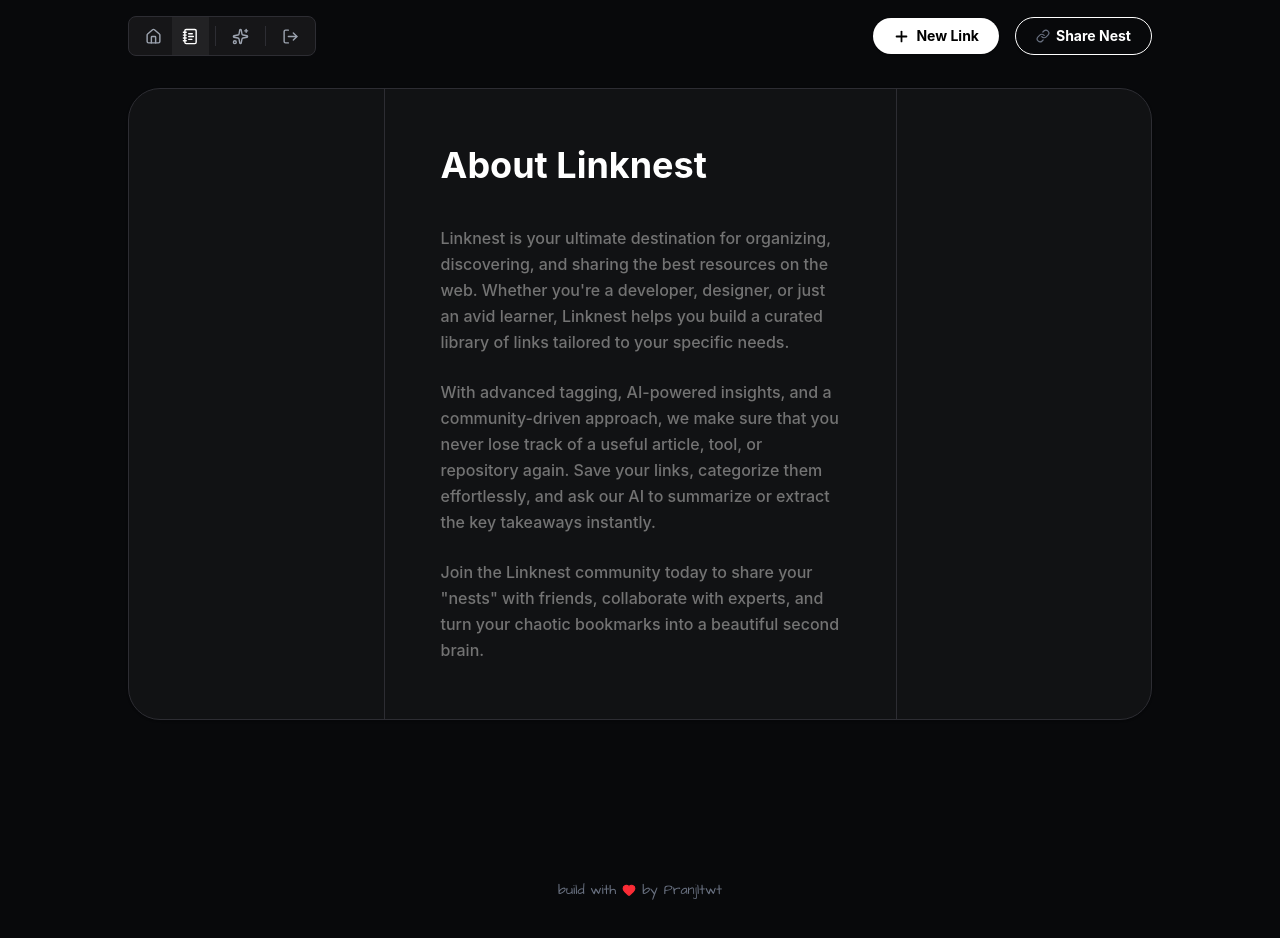
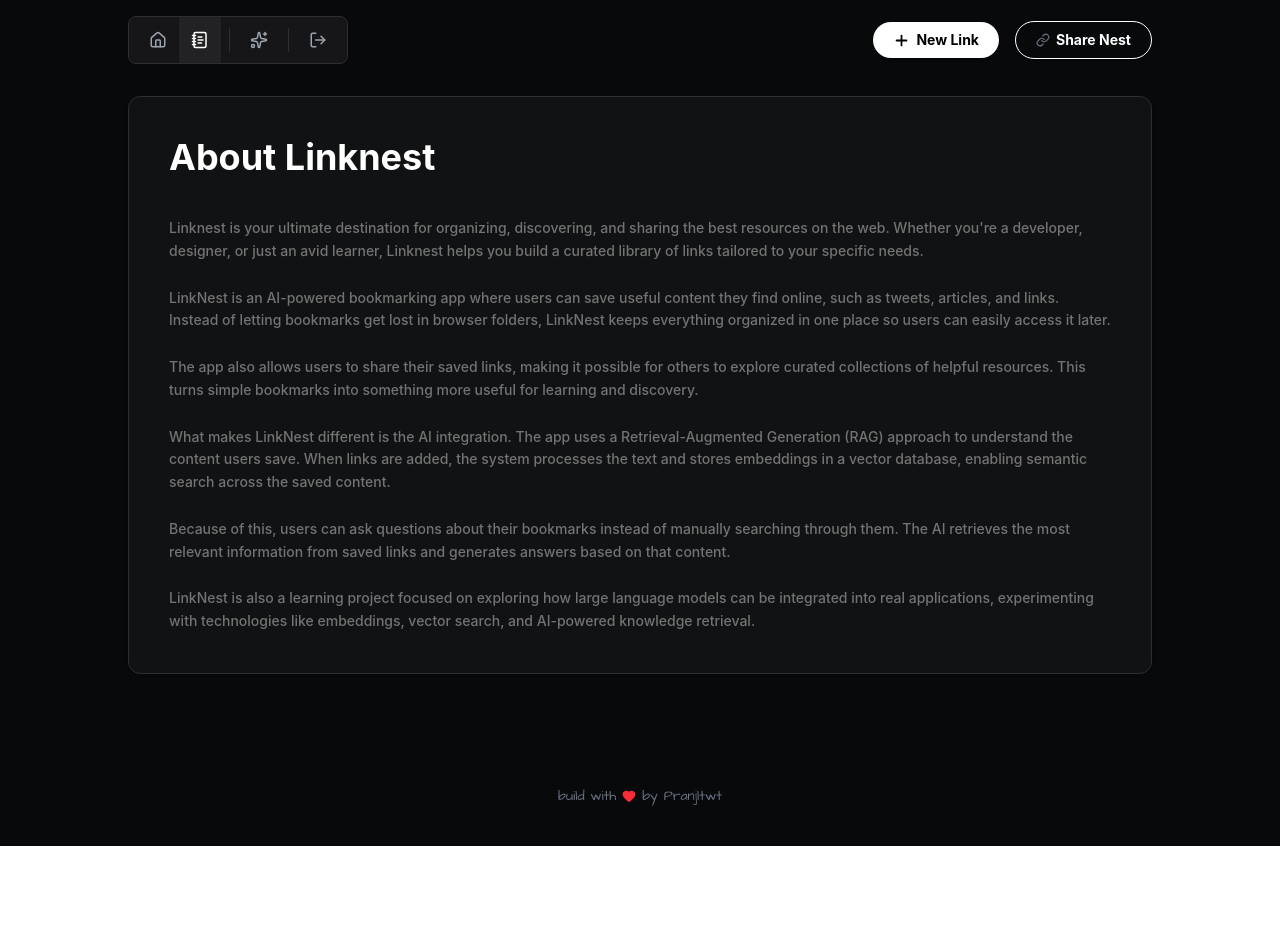
Before and after one commit to Pranjl7/Linknest, a React (Vite) app in the folder frontend/: page /about in a window 1280 px wide. After the commit the page ends 846 px from the top, so only its background shows below. Built offline with nearby package versions, Linux system fonts and the light colour scheme.

Commit message:
fix: restore user's original axios API fetching logic and custom detailed About page design from local history

```diff
--- a/frontend/src/components/TopBar.tsx
+++ b/frontend/src/components/TopBar.tsx
@@ -11,29 +11,29 @@
   return (
     <header className="flex items-center justify-between mb-8 pt-2">
       {/* Top Left Navigation */}
-      <nav className="flex items-center h-10 rounded-lg bg-white dark:bg-[#161618] border border-gray-200 dark:border-[#2d2d33] overflow-hidden shadow-sm dark:shadow-none transition-colors duration-300">
-        <div className="flex items-center px-1.5 h-full">
+      <nav className="flex items-center h-12 rounded-lg bg-white dark:bg-[#161618] border border-gray-200 dark:border-[#2d2d33] overflow-hidden shadow-sm dark:shadow-none transition-colors duration-300">
+        <div className="flex items-center px-2 h-full">
           <Link
             to="/"
-            className={`px-2.5 h-full hover:text-gray-900 dark:hover:text-white hover:bg-black/5 dark:hover:bg-white/5 transition-colors flex items-center justify-center cursor-pointer ${location.pathname === "/" ? "text-gray-900 dark:text-white bg-black/5 dark:bg-white/5" : "text-gray-400 dark:text-[#9ca3af]"}`}
+            className={`px-3 h-full hover:text-gray-900 dark:hover:text-white hover:bg-black/5 dark:hover:bg-white/5 transition-colors flex items-center justify-center cursor-pointer ${location.pathname === "/" ? "text-gray-900 dark:text-white bg-black/5 dark:bg-white/5" : "text-gray-400 dark:text-[#9ca3af]"}`}
           >
-            <Home size={17} />
+            <Home size={18} />
           </Link>
           <Link
             to="/about"
-            className={`px-2.5 h-full hover:text-gray-900 dark:hover:text-white hover:bg-black/5 dark:hover:bg-white/5 transition-colors flex items-center justify-center cursor-pointer ${location.pathname === "/about" ? "text-gray-900 dark:text-white bg-black/5 dark:bg-white/5" : "text-gray-400 dark:text-[#9ca3af]"}`}
+            className={`px-3 h-full hover:text-gray-900 dark:hover:text-white hover:bg-black/5 dark:hover:bg-white/5 transition-colors flex items-center justify-center cursor-pointer ${location.pathname === "/about" ? "text-gray-900 dark:text-white bg-black/5 dark:bg-white/5" : "text-gray-400 dark:text-[#9ca3af]"}`}
           >
-            <NotebookText size={17} />
+            <NotebookText size={18} />
           </Link>
         </div>
 
-        <div className="w-px h-5 bg-gray-200 dark:bg-[#2d2d33] transition-colors duration-300"></div>
+        <div className="w-px h-6 bg-gray-200 dark:bg-[#2d2d33] transition-colors duration-300"></div>
 
-        <div className="flex items-center px-1.5 h-full">
+        <div className="flex items-center px-2 h-full">
           <NavLink
             to={"/chatbot"}
             className={({ isActive }) =>
-              `px-2.5 h-full hover:text-blue-500 dark:hover:text-blue-400 hover:bg-black/5 dark:hover:bg-white/5 transition-colors flex items-center justify-center group cursor-pointer ${
+              `px-3 h-full hover:text-blue-500 dark:hover:text-blue-400 hover:bg-black/5 dark:hover:bg-white/5 transition-colors flex items-center justify-center group cursor-pointer ${
                 isActive
                   ? "text-gray-900 dark:text-white bg-black/5 dark:bg-white/5"
                   : "text-gray-400 dark:text-[#9ca3af]"
@@ -42,20 +42,20 @@
             aria-label="Ask AI"
           >
             <Sparkles
-              size={17}
+              size={18}
               className="transition-transform duration-300 group-hover:scale-110"
             />
           </NavLink>
         </div>
 
-        <div className="w-px h-5 bg-gray-200 dark:bg-[#2d2d33] transition-colors duration-300"></div>
+        <div className="w-px h-6 bg-gray-200 dark:bg-[#2d2d33] transition-colors duration-300"></div>
 
-        <div className="flex items-center px-1.5 h-full">
+        <div className="flex items-center px-2 h-full">
           <button
-            className="px-2.5 h-full text-gray-400 dark:text-[#9ca3af] hover:text-red-500 dark:hover:text-red-400 hover:bg-black/5 dark:hover:bg-white/5 transition-colors flex items-center justify-center group cursor-pointer"
+            className="px-3 h-full text-gray-400 dark:text-[#9ca3af] hover:text-red-500 dark:hover:text-red-400 hover:bg-black/5 dark:hover:bg-white/5 transition-colors flex items-center justify-center group cursor-pointer"
             aria-label="Logout"
           >
-            <LogOut size={17} className="transition-transform duration-300 group-hover:scale-110" />
+            <LogOut size={18} className="transition-transform duration-300 group-hover:scale-110" />
           </button>
         </div>
       </nav>
--- a/frontend/src/pages/About.tsx
+++ b/frontend/src/pages/About.tsx
@@ -1,28 +1,33 @@
 export function About() {
   return (
-    <div className="w-full flex justify-center pb-32">
-      <div className="border border-[#2d2d33] rounded-[2rem] w-full min-h-[550px] flex overflow-hidden bg-[#111214] shadow-sm">
-        {/* Left Column (empty) */}
-        <div className="hidden md:block w-1/4 border-r border-[#2d2d33]"></div>
+    <div className="w-full flex pb-20">
+      <div className="border border-[#2d2d33] rounded-xl w-full min-h-[550px] flex overflow-hidden bg-[#111214] shadow-sm">
 
         {/* Middle Column (Content) */}
-        <div className="w-full md:w-2/4 p-10 md:p-14 flex flex-col items-start text-left">
+        <div className="w-full p-10 flex flex-col items-start text-left">
           <h1 className="text-4xl text-white font-bold mb-10 w-full text-left">About Linknest</h1>
-          <div className="text-neutral-500 text-base md:text-md leading-relaxed space-y-6 w-full text-left font-medium">
+          <div className="text-neutral-500 text-sm md:text-md leading-relaxed space-y-6 w-full text-left font-medium">
             <p>
               Linknest is your ultimate destination for organizing, discovering, and sharing the best resources on the web. Whether you're a developer, designer, or just an avid learner, Linknest helps you build a curated library of links tailored to your specific needs.
             </p>
             <p>
-              With advanced tagging, AI-powered insights, and a community-driven approach, we make sure that you never lose track of a useful article, tool, or repository again. Save your links, categorize them effortlessly, and ask our AI to summarize or extract the key takeaways instantly.
+             LinkNest is an AI-powered bookmarking app where users can save useful content they find online, such as tweets, articles, and links. Instead of letting bookmarks get lost in browser folders, LinkNest keeps everything organized in one place so users can easily access it later.
             </p>
             <p>
-              Join the Linknest community today to share your "nests" with friends, collaborate with experts, and turn your chaotic bookmarks into a beautiful second brain.
+              The app also allows users to share their saved links, making it possible for others to explore curated collections of helpful resources. This turns simple bookmarks into something more useful for learning and discovery.
+            </p>
+            <p>
+                What makes LinkNest different is the AI integration. The app uses a Retrieval-Augmented Generation (RAG) approach to understand the content users save. When links are added, the system processes the text and stores embeddings in a vector database, enabling semantic search across the saved content.
+            </p>
+            <p>
+                Because of this, users can ask questions about their bookmarks instead of manually searching through them. The AI retrieves the most relevant information from saved links and generates answers based on that content.
+            </p>
+            <p>
+            LinkNest is also a learning project focused on exploring how large language models can be integrated into real applications, experimenting with technologies like embeddings, vector search, and AI-powered knowledge retrieval.
             </p>
           </div>
         </div>
 
-        {/* Right Column (empty) */}
-        <div className="hidden md:block w-1/4 border-l border-[#2d2d33]"></div>
       </div>
     </div>
   );
--- a/frontend/src/pages/Home.tsx
+++ b/frontend/src/pages/Home.tsx
@@ -1,122 +1,55 @@
-import { LinknestCard, type Tag } from '../components/LinknestCard';
-
-const DUMMY_LINKS = [
-  {
-    id: 1,
-    title: 'AI-Powered Recipe Generator',
-    url: '#',
-    status: 'Public',
-    author: 'Harshit Parmar',
-    type: { name: 'Repository', color: 'orange' } as Tag,
-    tags: [
-      { name: 'React Native', color: 'pink' },
-      { name: 'Python', color: 'purple' },
-      { name: 'TensorFlow', color: 'blue' }
-    ] as Tag[],
-  },
-  {
-    id: 2,
-    title: 'Modern E-Commerce Dashboard',
-    url: '#',
-    status: 'Private',
-    author: 'Sarah Chen',
-    type: { name: 'Design', color: 'blue' } as Tag,
-    tags: [
-      { name: 'Next.js', color: 'green' },
-      { name: 'PostgreSQL', color: 'purple' },
-      { name: 'Tailwind', color: 'pink' }
-    ] as Tag[],
-  },
-  {
-    id: 3,
-    title: 'Open Source UI Component Library',
-    url: '#',
-    status: 'Looking for contributors',
-    author: 'Alex Rivera',
-    type: { name: 'Library', color: 'pink' } as Tag,
-    tags: [
-      { name: 'React', color: 'orange' },
-      { name: 'TypeScript', color: 'blue' },
-      { name: 'Storybook', color: 'purple' }
-    ] as Tag[],
-  },
-  {
-    id: 4,
-    title: 'Decentralized Note-Taking App',
-    url: '#',
-    status: 'Active discussion',
-    author: 'David Kim',
-    type: { name: 'Whitepaper', color: 'purple' } as Tag,
-    tags: [
-      { name: 'Solidity', color: 'pink' },
-      { name: 'React', color: 'blue' },
-      { name: 'IPFS', color: 'green' }
-    ] as Tag[],
-  },
-  {
-    id: 5,
-    title: 'Rust CLI Tool for Image Processing',
-    url: '#',
-    status: 'Seeking code review',
-    author: 'Elena Rostova',
-    type: { name: 'Tool', color: 'green' } as Tag,
-    tags: [
-      { name: 'Rust', color: 'orange' },
-      { name: 'Cargo', color: 'purple' },
-      { name: 'WASM', color: 'blue' }
-    ] as Tag[],
-  },
-  {
-    id: 6,
-    title: 'Serverless Video Transcoding API',
-    url: '#',
-    status: 'Looking for maintainers',
-    author: 'Michael Chang',
-    type: { name: 'API', color: 'pink' } as Tag,
-    tags: [
-      { name: 'AWS Lambda', color: 'orange' },
-      { name: 'FFmpeg', color: 'blue' },
-      { name: 'Node.js', color: 'green' }
-    ] as Tag[],
-  },
-  {
-    id: 7,
-    title: 'Figma to React Code Generator',
-    url: '#',
-    status: 'Active development',
-    author: 'Sophie Martin',
-    type: { name: 'Plugin', color: 'orange' } as Tag,
-    tags: [
-      { name: 'TypeScript', color: 'blue' },
-      { name: 'Babel', color: 'purple' },
-      { name: 'Figma API', color: 'pink' }
-    ] as Tag[],
-  },
-  {
-    id: 8,
-    title: 'Local First Habit Tracker',
-    url: '#',
-    status: 'Looking for contributors',
-    author: 'James Wilson',
-    type: { name: 'App', color: 'blue' } as Tag,
-    tags: [
-      { name: 'React Native', color: 'green' },
-      { name: 'SQLite', color: 'purple' },
-      { name: 'Zustand', color: 'orange' }
-    ] as Tag[],
-  },
-];
+import axios from "axios";
+import { LinknestCard } from "../components/LinknestCard";
+import { useEffect, useState } from "react";
 
 export function Home() {
+  interface tagstype{
+    id: string,
+    title: string,
+  }
+
+  interface useridtype{
+    id: string,
+
+  }
+
+  type contenttype = {
+    status: string;
+    id: string;
+    link: string;
+    type: string;
+    title: string;
+    tags: tagstype[];
+    userid: []
+  };
+  const [contents, setContents] = useState<contenttype[]>([]);
+
+  async function fetchcontent() {
+    try {
+      const response = await axios.get(
+        `${import.meta.env.VITE_API_URL}/content`,
+      );
+      console.log(response.data.message);
+      setContents(response.data.message);
+    } catch (error) {
+      console.log(error);
+      alert("Something went wrong, plz try again later.");
+    }
+  }
+
+  useEffect(() => {
+    fetchcontent();
+  }, []);
+
   return (
-    <main className="grid grid-cols-1 sm:grid-cols-2 lg:grid-cols-3 gap-6 pb-32">
-      {DUMMY_LINKS.map(link => (
+    <main className="grid grid-cols-1 sm:grid-cols-2 lg:grid-cols-3 gap-6 pb-20">
+      {contents.map((link, index) => (
         <LinknestCard
-          key={link.id}
+          key={index}
           title={link.title}
-          url={link.url}
+          url={link.link}
           status={link.status}
-          author={link.author}
+          author={"Pranjal"}
           type={link.type}
           tags={link.tags}
         />
```
